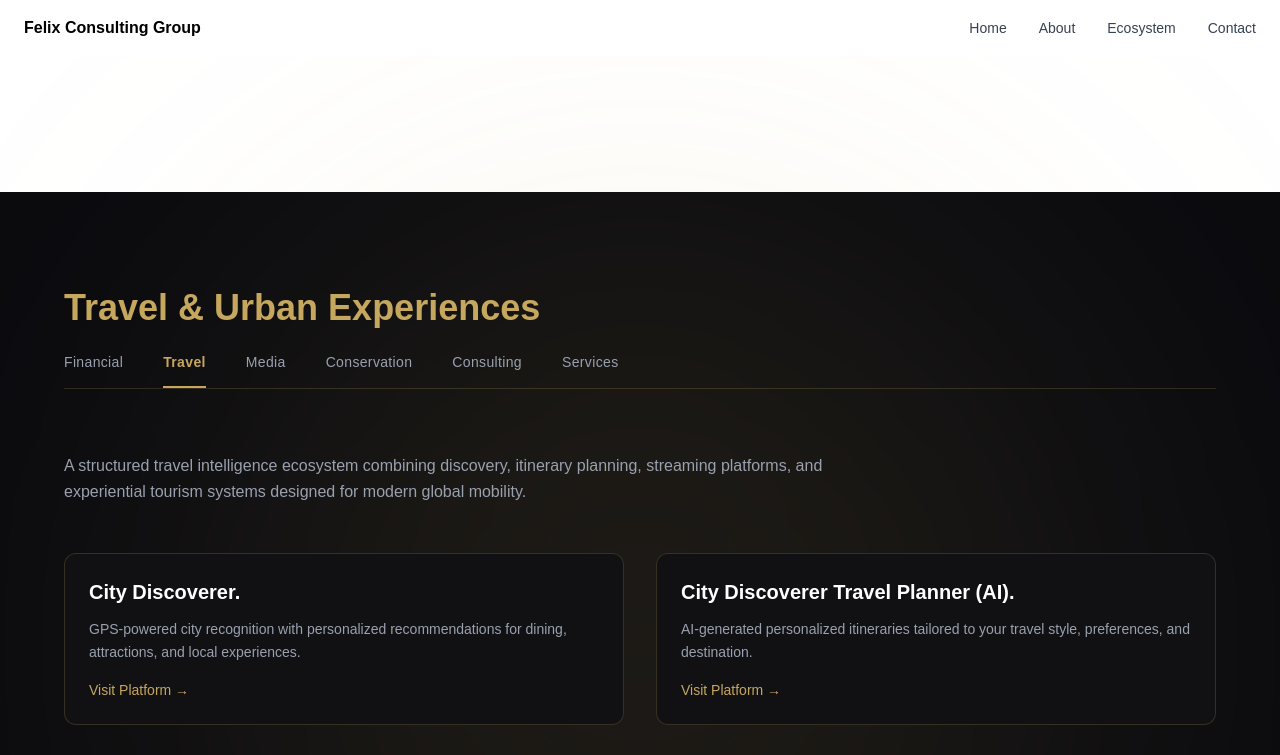
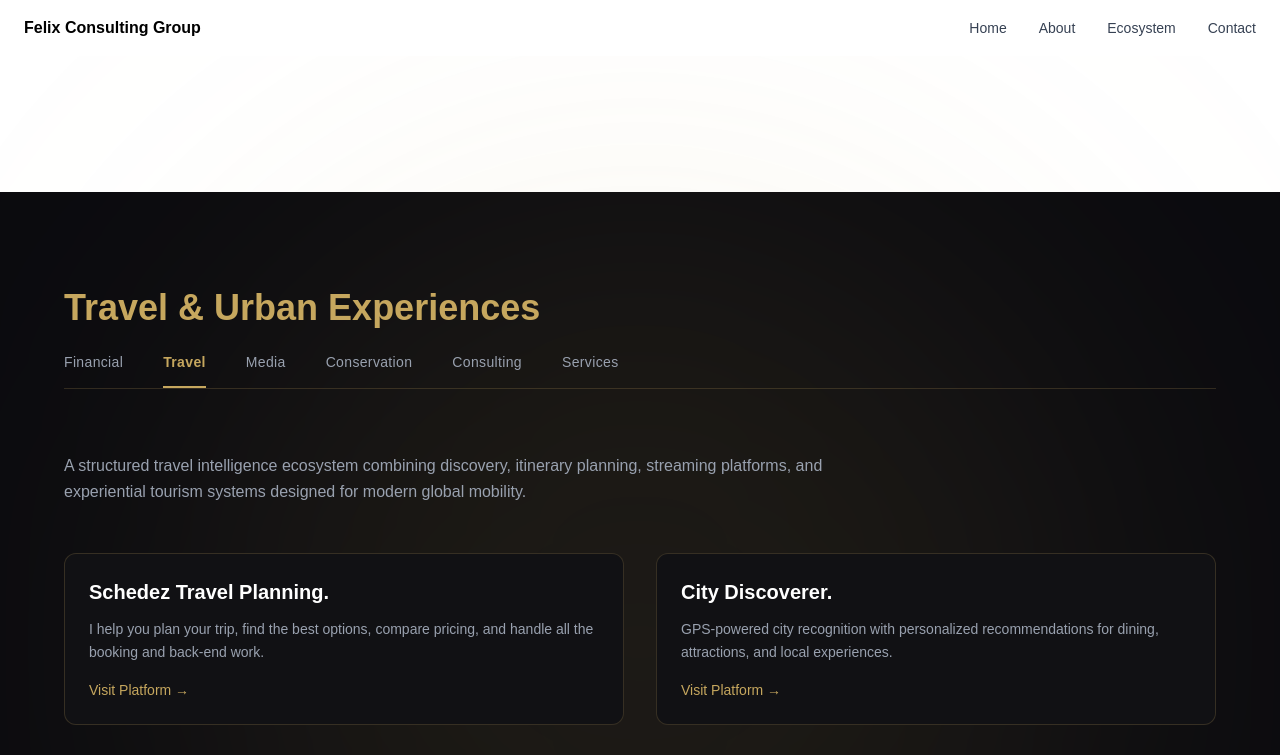
Before and after one commit to felabayomi/felix-consult, a Next.js app: page /travel in a window 1280 px wide. Shown: the top 755 px of the page. Built offline with nearby package versions, Linux system fonts and the light colour scheme.

Commit message:
Update travel services with new URLs and descriptions

```diff
--- a/app/travel/page.tsx
+++ b/app/travel/page.tsx
@@ -58,6 +58,12 @@
         <div className="grid md:grid-cols-2 gap-8">
 
           <DivisionItem
+            name="Schedez Travel Planning."
+            description="I help you plan your trip, find the best options, compare pricing, and handle all the booking and back-end work."
+            url="https://schedez.io/"
+          />
+
+          <DivisionItem
             name="City Discoverer."
             description="GPS-powered city recognition with personalized recommendations for dining, attractions, and local experiences."
             url="https://discoverer.city"
@@ -112,7 +118,7 @@
           <DivisionItem
             name="LiveLoops"
             description="Interactive live music and entertainment experiences for travelers."
-            url="#"
+            url="https://live-loop.live/"
           />
           <DivisionItem
             name="Travel with AdrianFelix"
```
